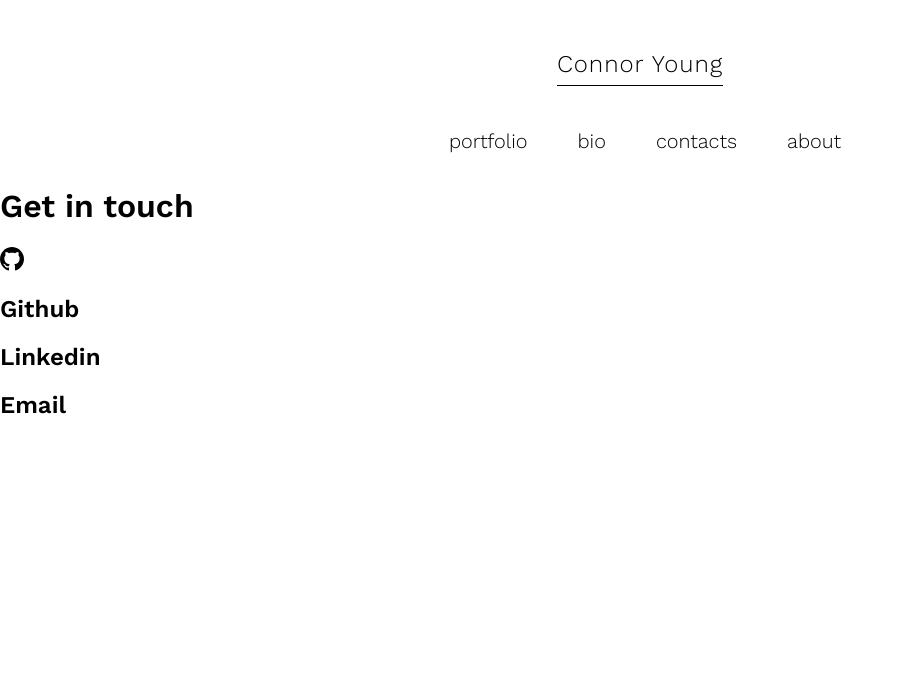
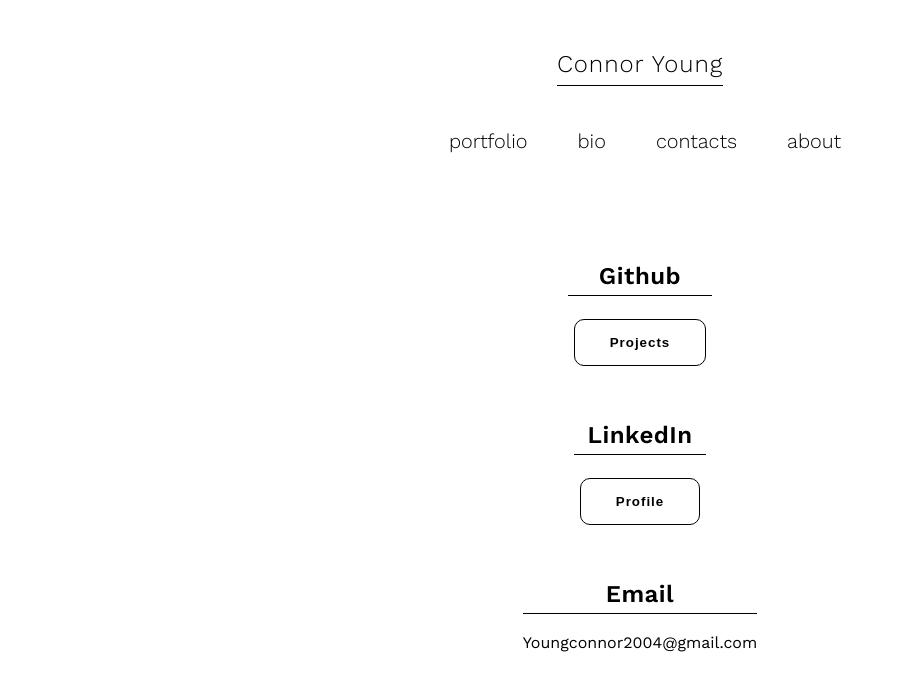
Before and after one commit to youngconnorr/photo-gallery, a React (Create React App) app: page /contact in a window 1280 px wide. Shown: the top 690 px of the page, without its empty margins (0-904 px from the left). Built offline with nearby package versions, Linux system fonts and the light colour scheme; the HTML template or start-up script is replaced by a standard one.

Commit message:
Created a interative contact page

```diff
--- a/src/Contacts.jsx
+++ b/src/Contacts.jsx
@@ -1,26 +1,24 @@
 import React from 'react'
 
-function GitHub() {
-    return (<>
-        <svg xmlns="http://www.w3.org/2000/svg" width="24" height="24" viewBox="0 0 24 24"><path d="M12 0c-6.626 0-12 5.373-12 12 0 5.302 3.438 9.8 8.207 11.387.599.111.793-.261.793-.577v-2.234c-3.338.726-4.033-1.416-4.033-1.416-.546-1.387-1.333-1.756-1.333-1.756-1.089-.745.083-.729.083-.729 1.205.084 1.839 1.237 1.839 1.237 1.07 1.834 2.807 1.304 3.492.997.107-.775.418-1.305.762-1.604-2.665-.305-5.467-1.334-5.467-5.931 0-1.311.469-2.381 1.236-3.221-.124-.303-.535-1.524.117-3.176 0 0 1.008-.322 3.301 1.23.957-.266 1.983-.399 3.003-.404 1.02.005 2.047.138 3.006.404 2.291-1.552 3.297-1.23 3.297-1.23.653 1.653.242 2.874.118 3.176.77.84 1.235 1.911 1.235 3.221 0 4.609-2.807 5.624-5.479 5.921.43.372.823 1.102.823 2.222v3.293c0 .319.192.694.801.576 4.765-1.589 8.199-6.086 8.199-11.386 0-6.627-5.373-12-12-12z" /></svg>
-    </>
-    )
-}
 export default function Contacts() {
     return (
-        <p>
-            <h1>Get in touch</h1>
+        <div className='back-of-panel'>
+            <div className='panel'>
+                <p>
+                    <h2 className='contact-link-name  '>Github</h2>
+                    <button className='contact-button'><a href="https://github.com/connoryoung2" className='contact-button-a' target='_blank'>Projects</a></button>
+                </p>
+                <p>
+                    <h2 className='contact-link-name '>LinkedIn</h2>
+                    <button className='contact-button'><a href="https://www.linkedin.com/in/connor-young-9692aa270/" className='contact-button-a' target='_blank'>Profile</a></button>
+                </p>
+                <p>
+                    <h2 className='contact-link-name '>Email</h2>
 
-            <GitHub />
-            <h2>Github</h2>
-
-
-            <h2>Linkedin</h2>
-
-
-            <h2>Email</h2>
-
-        </p>
+                    <p>Youngconnor2004@gmail.com</p>
+                </p>
+            </div>
+        </div>
     )
 
 }
--- a/src/index.css
+++ b/src/index.css
@@ -2,6 +2,11 @@ body {
   font-family: 'Work Sans', sans-serif;
   margin: 0;
   padding: 0;
+}
+
+button {
+  border: none;
+  background: none;
 }
 
 .Navbar {
@@ -94,8 +99,8 @@ body {
 .home-img {
   width: 25%;
   position: absolute;
-  top: 55%;
-  left: 53%;
+  padding-top: 40%;
+  padding-left: 24%;
   transform: translate(-0%, -50%);
   z-index: -1;
 }
@@ -104,22 +109,27 @@ body {
 .photo-buttons {
   border: none;
   background: none;
-  transform: translate(840px, 320px);
+  margin-right: 27%;
   transition: transform 0.5s ease;
+
+
   /* transform: scaleX(0); */
 }
 
-/* .photo-buttons:hover {
+.photo-buttons:hover {
   border-bottom: 1px solid black;
-} */
+}
 
 .photo-scroll-button-v1 {
-  transform: translate(-800px 0px);
-  margin-right: 450px;
+
+  transform: translate(2330%, 320px);
+  transform-origin: top;
+  /* margin-right: 27%; */
 }
 
 .photo-scroll-button-v2 {
-  transform: translate(-800px 0px);
+  transform: translate(2330%, 320px);
+  transform-origin: top;
 }
 
 .img-fade {
@@ -136,22 +146,22 @@ body {
 
 .home-v1 {
   transform: translate(-0%, -50%);
-  margin: 200px auto 0 20%;
+  margin: 10% auto 0 20%;
 }
 
 .home-v2 {
   transform: translate(-0%, -50%);
-  margin: 50px auto 0 20%;
+  margin: 2.5% auto 0 20%;
 }
 
 .home-v3 {
   transform: translate(-0%, -50%);
-  margin: 50px auto 0 20%;
+  margin: 2.5% auto 0 20%;
 }
 
 .home-v4 {
   transform: translate(-0%, -50%);
-  margin: 50px auto 0 20%;
+  margin: 2.5% auto 0 20%;
 }
 
 .bio-container {
@@ -169,3 +179,56 @@ body {
   margin-bottom: 100px;
   font-weight: 400;
 }
+
+.back-of-panel {
+  display: flex;
+  justify-content: center;
+  align-items: center;
+  min-height: 50vh;
+}
+
+.panel {
+  /* background-color: beige; */
+  /* border: 1px solid black; */
+  border-radius: 10px;
+  padding: 60px 25px;
+  width: 100%;
+  width: 1050px;
+  display: flex;
+  flex-direction: column;
+  text-align: center;
+  justify-content: left;
+  align-items: center;
+}
+
+.contact-link-name {
+  border-bottom: 1px solid black;
+  padding-bottom: 5px;
+  letter-spacing: 0.5px;
+}
+
+.contact-category {
+  font-weight: 500;
+  font-size: 20px;
+}
+
+.contact-button-a {
+  border: 1px solid black;
+  border-radius: 10px;
+  padding: 15px 35px;
+  text-decoration: none;
+  color: inherit;
+  margin: 10px 0;
+  letter-spacing: 1px;
+  font-weight: 600;
+  transition: background-color 0.4s ease-in-out, color 0.3s ease;
+}
+
+.contact-button {
+  margin: 18px 0;
+}
+
+.contact-button-a:hover {
+  background-color: rgb(42, 41, 41);
+  color: grey;
+}
```
